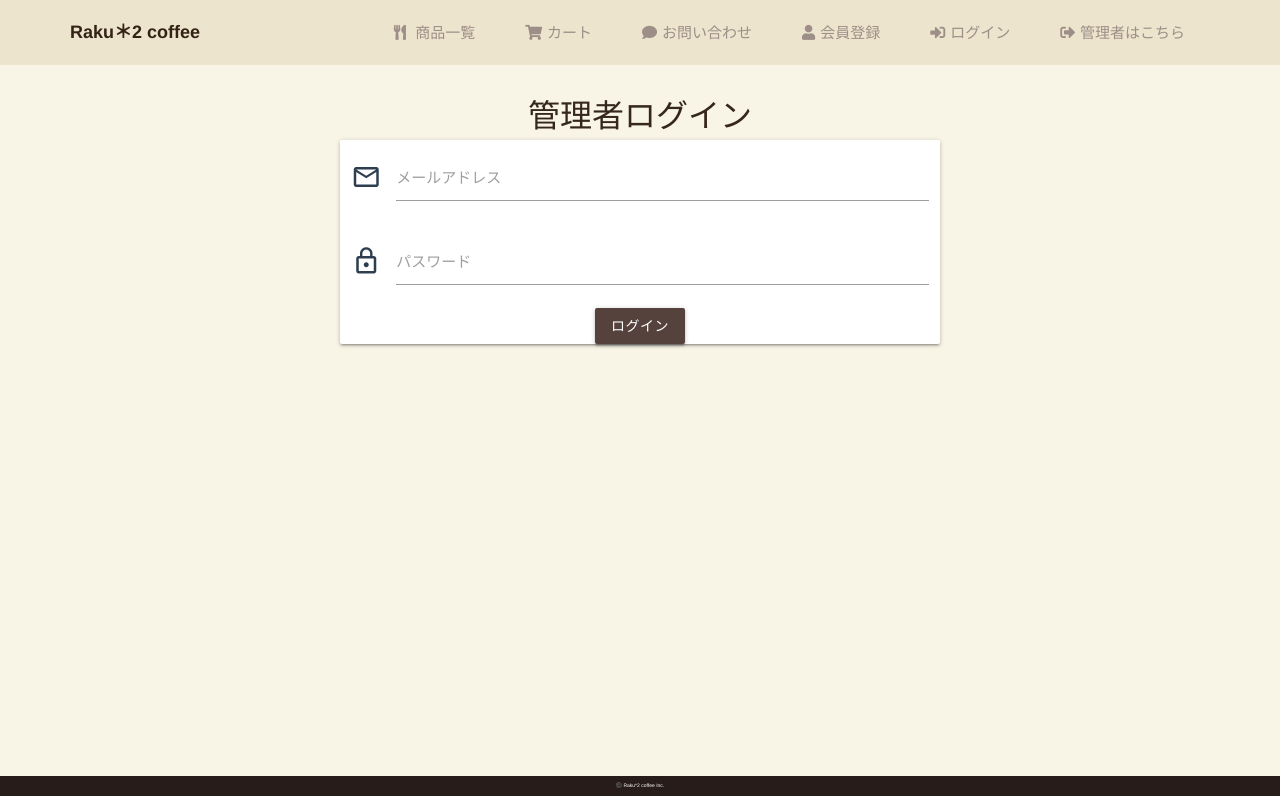
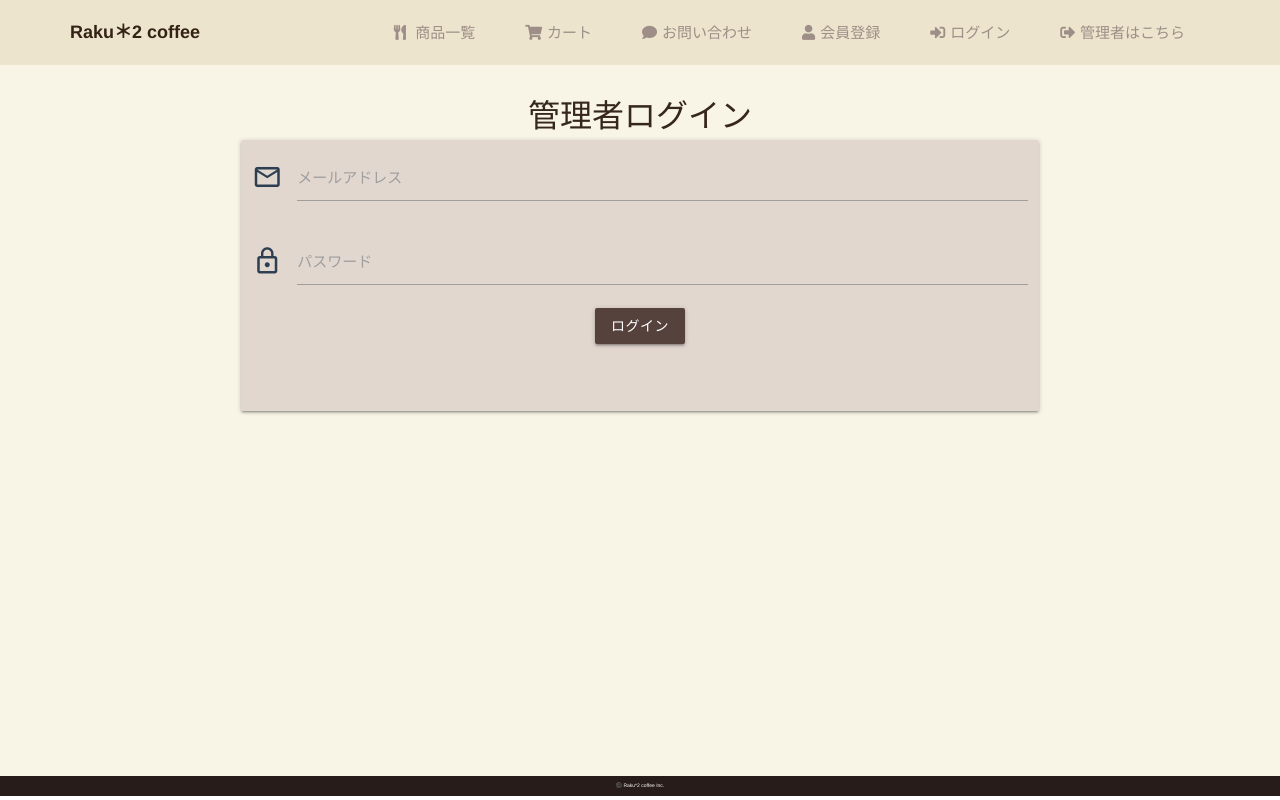
Before and after one commit to kosuke-17/ec-202110c, a Vue app: page /loginAdministrator in a window 1280 px wide. Built offline with nearby package versions, Linux system fonts and the light colour scheme.

Commit message:
ログインコンテントcss統一

```diff
--- a/src/views/loginAdministrator.vue
+++ b/src/views/loginAdministrator.vue
@@ -33,6 +33,9 @@
                 <span>ログイン</span>
               </button>
             </div>
+            <br />
+            <br />
+            <br />
           </form>
         </div>
       </div>
@@ -88,8 +91,12 @@ export default class LoginAdministrator extends Vue {
   height: 97vh;
 }
 .login-page {
-  width: 600px;
-  height: 570px;
+  width: 70%;
+  height: 700px;
+}
+
+.row .col.s12 {
+  background-color: #e2d7cf;
 }
 
 .login-btn {
```
